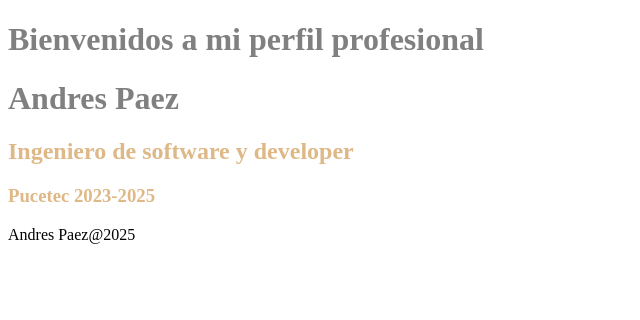
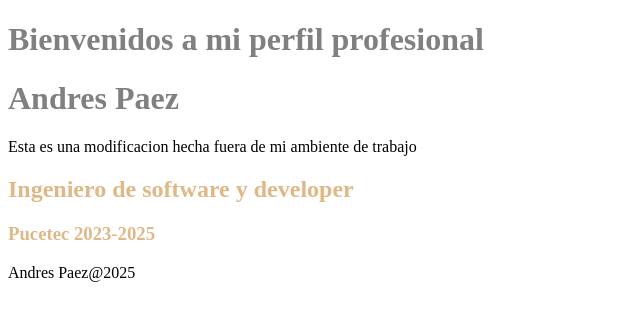
Before and after one commit to apaez698/laboratorio-1-web-personal-apaez698, a website: page src/index.html in a window 1280 px wide. Shown: the whole page, without its empty margins (0-640 px from the left). Drawn offline with Linux system fonts and the light colour scheme.

Commit message:
Update index.html

```diff
--- a/src/index.html
+++ b/src/index.html
@@ -10,6 +10,7 @@
     <main>
       <h1>Bienvenidos a mi perfil profesional</h1>
       <h1>Andres Paez</h1>
+      <p>Esta es una modificacion hecha fuera de mi ambiente de trabajo</p>
     </main>
     <section>
       <h2>Ingeniero de software y developer</h2>
```
